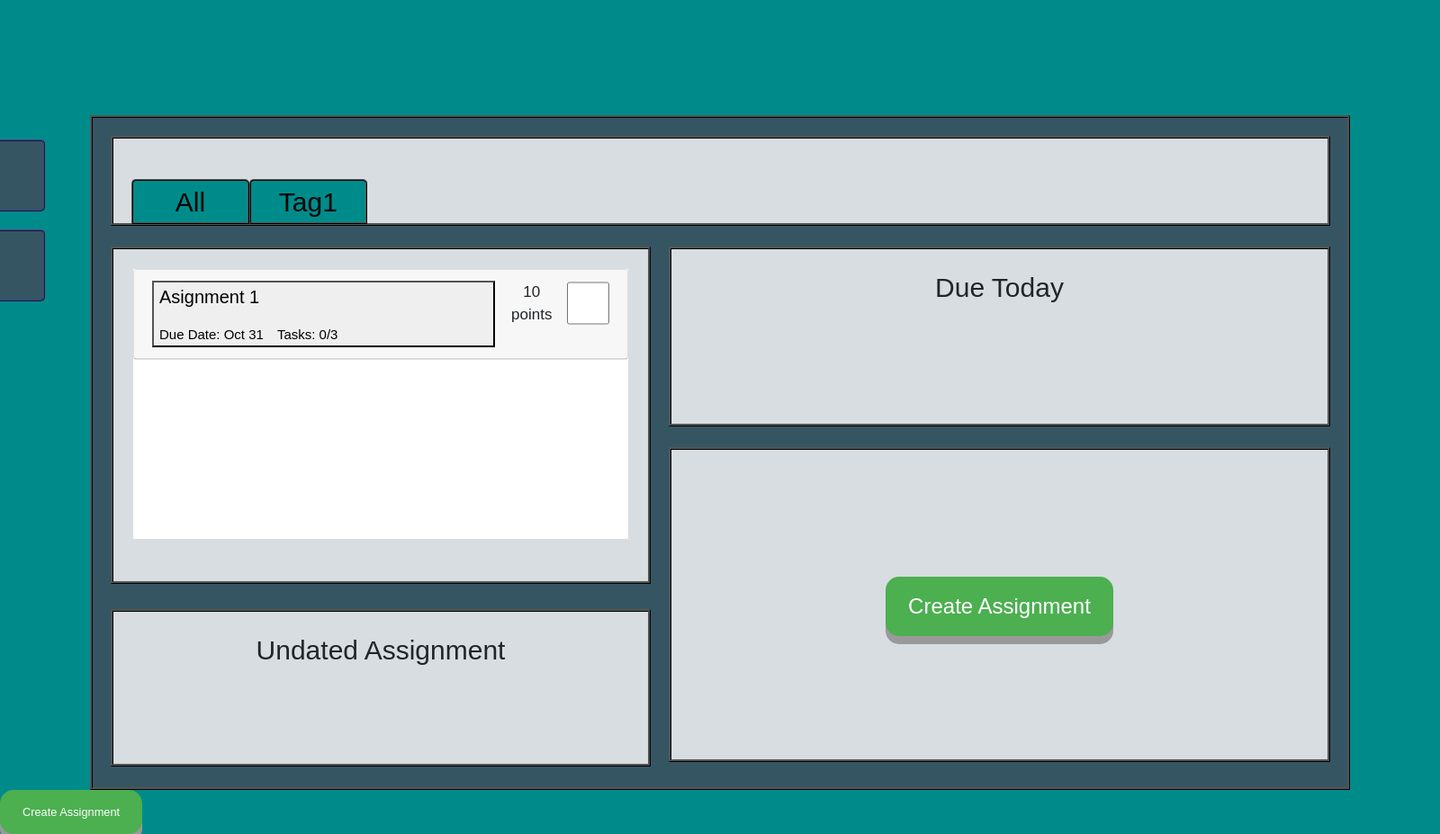
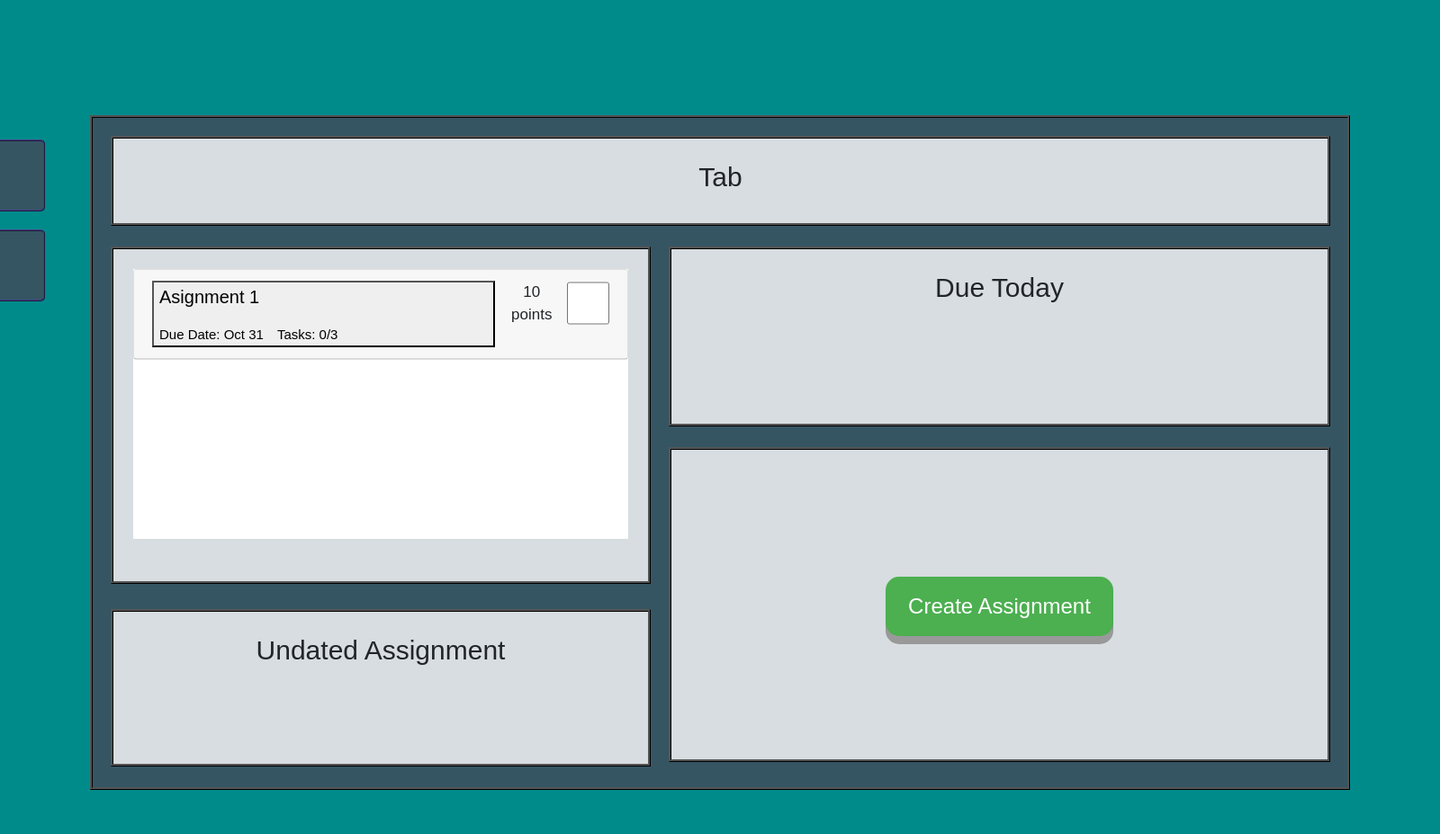
Before and after one commit to CS458-RPGPlanner/RPGPlanner, an Electron app: page index.html in a window 1600 px wide. Shown: the whole page at 90% size. After the commit the page ends 878 px from the top, so only its background shows below. Drawn offline with nearby package versions, Linux system fonts and the light colour scheme.

Commit message:
Revert "Merge branch 'main' into RP-107-Create-Json"
This reverts commit 04ee6a7f586b353ffecbec585b17ca97752e20d3, reversing
changes made to 1d73bbbd3d96bb7161478eb5ee1e67400b0fe3f4.

```diff
--- a/css/styles.css
+++ b/css/styles.css
@@ -87,35 +87,6 @@
      left: 0;
      /* On mouse-over, make the elements appear as they should */
    }
-   /*Styling for tab buttons*/
-   .tabButtons
-   {
-      height: 50px;
-      width: 10%;
-      background-color: darkcyan;
-      position: relative;
-      bottom: -25px;
-      gap: 5px;
-      float: left;
-      border: ridge 2px black;
-      border-radius: 5px 5px 0 0;
-   }
-    /* Styling on hovering over tabs */
-   .tabButtons:hover{
-    height: 75px;
-    bottom: 0px;
-   }
-   /* changes tab buttons on click
-   /* .tabButtons:focus{
-    height: 75px;
-    bottom: 0px;
-    font-size: 0px;
-   }
-   .tabButtons:active{
-    height: 75px;
-    bottom: 0px;
-   }
-   */
 
    /* The about link: 20px from the top with a green background */
    #RPG {
@@ -130,6 +101,7 @@
      top: 255px;
      height: 80px;
      background-color: #365563;
+
      border: ridge 2px;
      border-color: darkslateblue;
      /* Blue */
--- a/index.html
+++ b/index.html
@@ -1,5 +1,6 @@
 <!DOCTYPE html>
 <html>
+
 <head>
 
 	<!--Accordian Links-->
@@ -10,6 +11,8 @@
 	<script src="https://cdnjs.cloudflare.com/ajax/libs/popper.js/1.14.7/umd/popper.min.js">
 	</script>
 	<script src="https://maxcdn.bootstrapcdn.com/bootstrap/4.3.1/js/bootstrap.min.js">
+	</script>
+	<script src="js/JSON.js">
 	</script>
 	<!--Connection to CSS styleSheet-->
 	<link rel="stylesheet" href="css\styles.css">
@@ -24,13 +27,9 @@
 
 	</div>
 
+
 	<div class="grid-container">
-		<div class="box item5">
-		<!--Tester Tabs-->
-			<button onclick="tabClicked()" class="tabButtons" id="allTag">All</button>
-			<button onclick="tabClicked()" class="tabButtons">Tag1</button>
-		</div>
-
+		<div class="box item5">Tab</div>
 		<div class="box item1">
 			<div id="accordion">
 				<div class="card">
@@ -100,9 +99,6 @@
 </div>
 		</div>
 	</div>
-			<button class="createAssn" id="createAssnBtn">Create Assignment</button>
-		</div>
-	</div>
 	<script>
 		function toggleButton() {
 			/*Add a get element for the back button or a double click from assn/task*/
```
